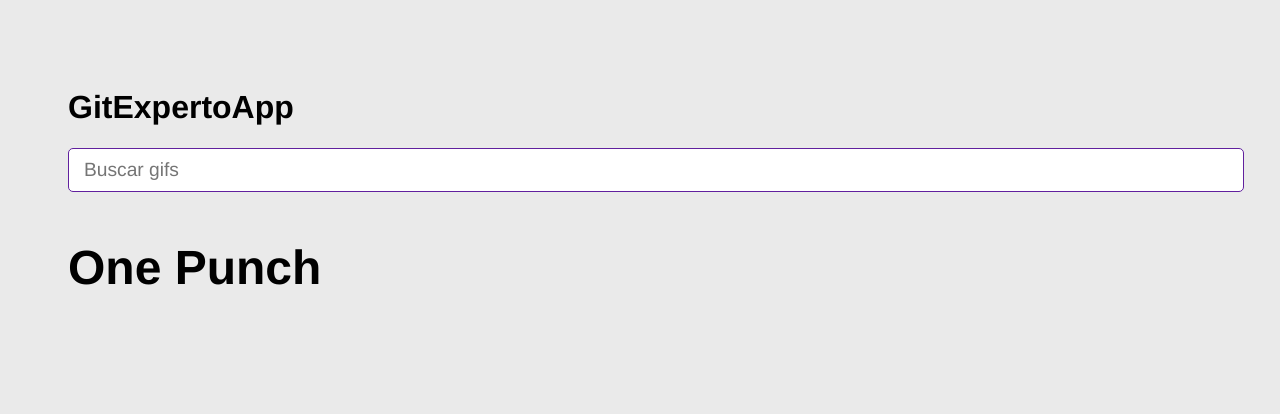
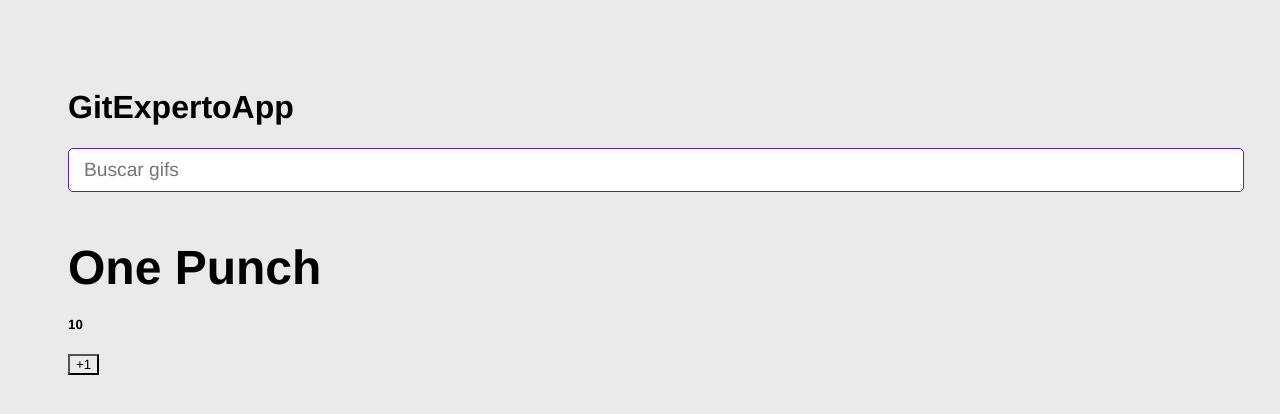
Before and after one commit to wilsonn/ReactCeroAExpertFernandoHerrrera, a React (Vite) app in the folder git-expert-app/: page / in a window 1280 px wide. Shown: the top 414 px of the page. Built offline with nearby package versions, Linux system fonts and the light colour scheme; no server answers.

Commit message:
Completado video 84. useEffect

```diff
--- a/git-expert-app/src/GifGrid.jsx
+++ b/git-expert-app/src/GifGrid.jsx
@@ -1,12 +1,20 @@
 import PropTypes from "prop-types";
 import { getGifs } from "./helpers/getGifs";
+import { useEffect, useState } from "react";
 
 const GifGrid = ({ category }) => {
-  getGifs(category);
+  const [counter, setcounter] = useState(10);
+
+  useEffect(() => {
+    getGifs(category);
+  }, [ ]);
 
   return (
     <>
       <h3> {category} </h3>
+
+      <h5>{counter}</h5>
+      <button onClick={() => setcounter(counter + 1)}> +1 </button>
     </>
   );
 };
```
